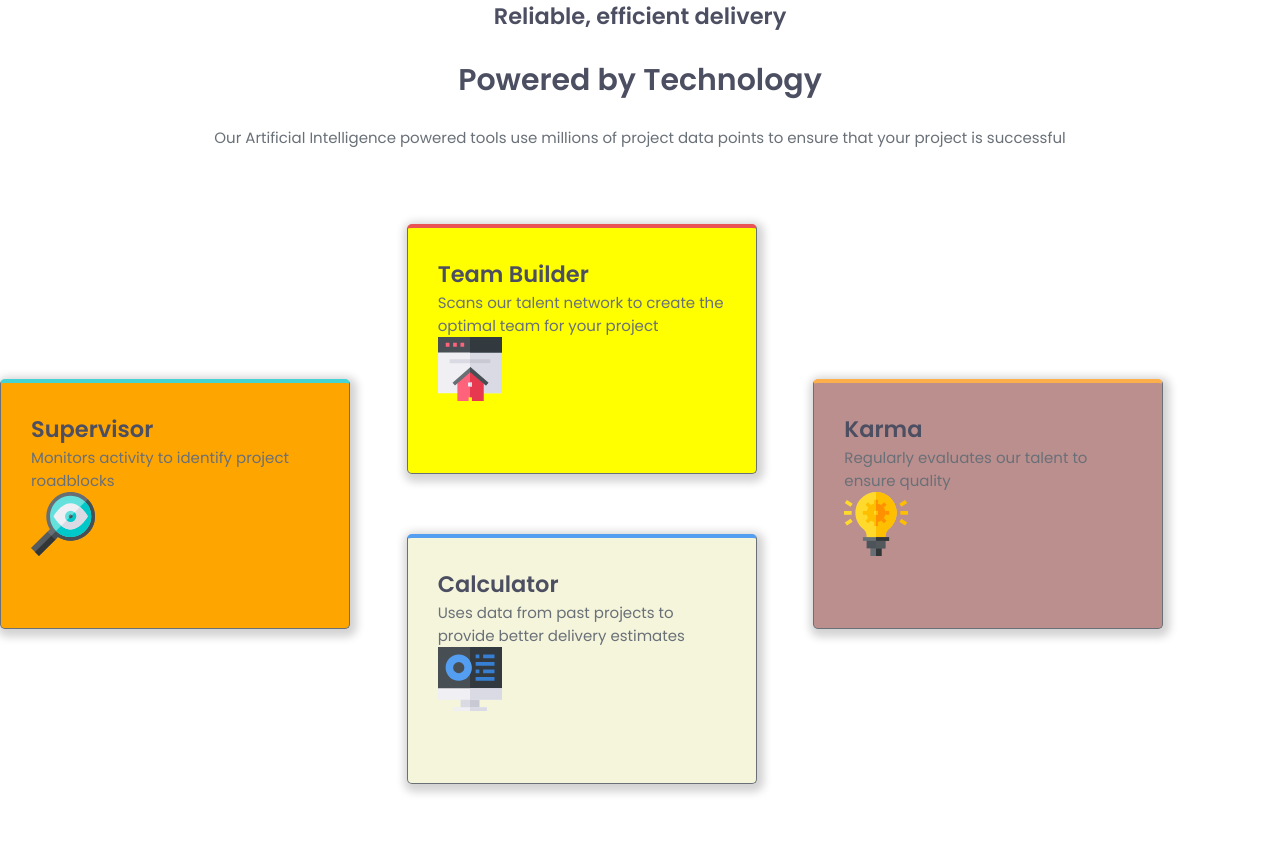
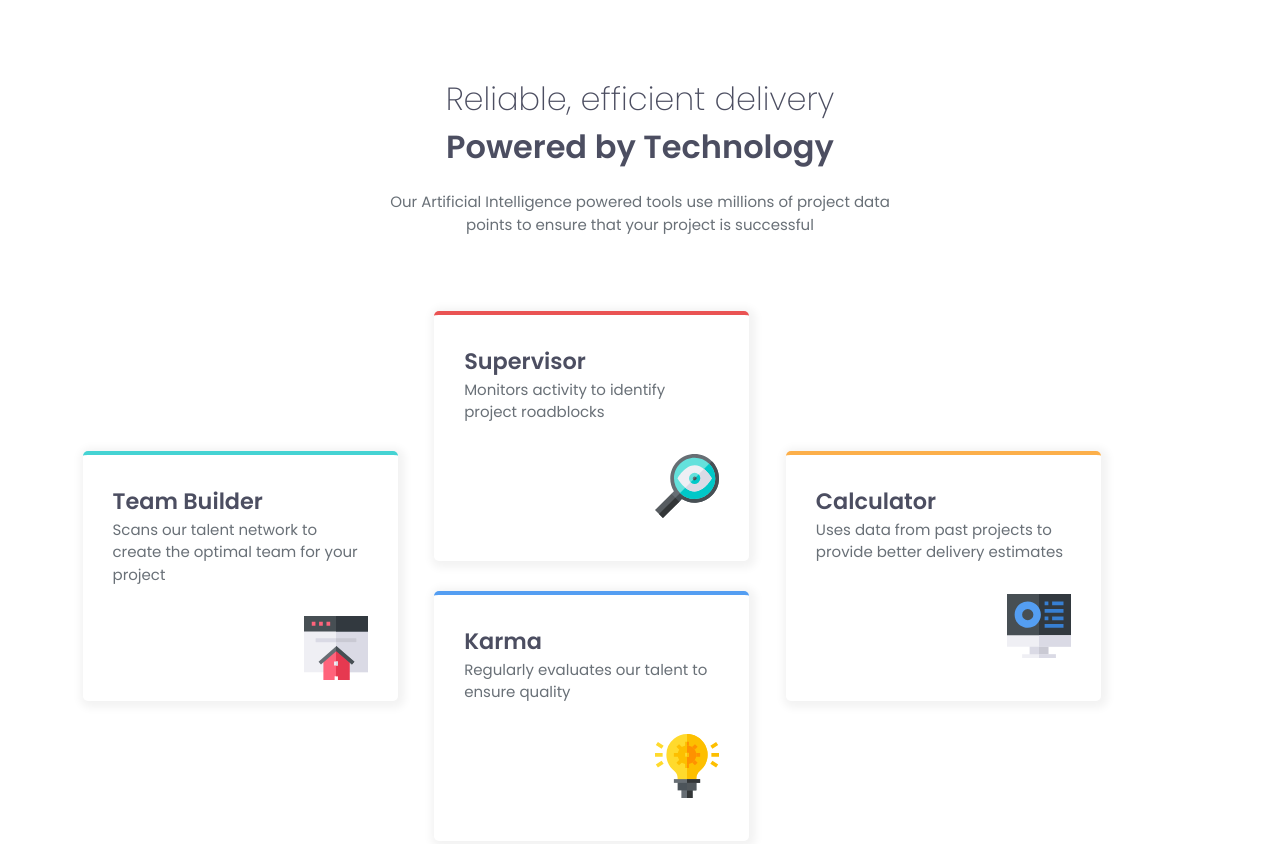
Before and after one commit to ikokolius/four-card-feature-section, a plain HTML site: page index.html in a window 1280 px wide. Before the commit the page ends 814 px from the top, so only its background shows below. Drawn offline with Linux system fonts and the light colour scheme.

Commit message:
implemented basic responsive design for mobile, tablet and desktop

```diff
--- a/assets/sass/_variables.scss
+++ b/assets/sass/_variables.scss
@@ -16,7 +16,6 @@ $font-weight-bold: 600;
 $font-weight-light: 200;
 $font-weight-regular: 400;
 
-// Spacing
-$spacing-150: pxToRem(12px);
-$spacing-300: pxToRem(24px);
-$spacing-30px: pxToRem(30px);
+// Layout
+$layout-2-columns: 768px;
+$layout-3-columns: 1224px;
--- a/assets/sass/main.scss
+++ b/assets/sass/main.scss
@@ -7,71 +7,124 @@ body {
   font-size: $font-size-body;
   font-weight: $font-weight-regular;
   color: $color-grey-400;
+  display: grid;
+  grid-template-areas: 'header' 'main';
+  justify-content: center;
+  justify-items: center;
+  color: $color-grey-500;
 }
 
-h1,
-h2 {
-  font-weight: $font-weight-bold;
-  color: $color-grey-500;
+p {
+  color: $color-grey-400;
+}
+
+header {
+  margin-bottom: pxToRem(75px);
+  padding-top: pxToRem(75px);
+  grid-area: header;
+  width: 80%;
+  // width: pxToRem(300px);
+  text-align: center;
+
+  h1,
+  h2 {
+    font-size: 2rem;
+  }
+
+  h1 {
+    font-weight: $font-weight-bold;
+    margin-bottom: pxToRem(20px);
+  }
+
+  h2 {
+    font-weight: $font-weight-light;
+  }
 }
 
 main {
   display: grid;
-  grid-template-columns: repeat(3, 1fr);
-  grid-template-rows: repeat(4, pxToRem(125px));
-  gap: $spacing-30px;
-}
-
-hgroup {
-  display: flex;
-  flex-direction: column;
-  align-items: center;
-  gap: $spacing-300;
-}
-
-header {
-  margin-bottom: pxToRem(75px);
+  grid-area: main;
+  width: 84%;
+  margin-inline: auto;
+  //width: pxToRem(315px);
+  row-gap: pxToRem(30px);
 }
 
 .card {
-  width: pxToRem(350px);
+  width: pxToRem(315px);
+  //width: pxToRem(350px);
   height: pxToRem(250px);
-  padding: $spacing-30px;
+  padding: pxToRem(30px);
   border-radius: 5px;
-  border-left: 1px solid $color-grey-400;
-  border-right: 1px solid $color-grey-400;
-  border-bottom: 1px solid $color-grey-400;
   border-top: 4px solid;
-  box-shadow: 2px 3px 8px 5px lightgrey;
+  box-shadow: 2px 2px 8px 5px rgb(0 0 0 / 0.05);
+
+  h2 {
+    font-size: 1.4rem;
+  }
+
+  .img-wrapper {
+    margin-top: pxToRem(30px);
+    display: flex;
+    justify-content: flex-end;
+  }
 
   &:nth-child(1) {
-    grid-area: 1 / 2 / 3 / 3;
-    background-color: yellow;
+    //grid-area: 1 / 2 / 3 / 3;
     border-top-color: $color-red;
   }
 
   &:nth-child(2) {
-    grid-area: 2 / 1 / 4 / 2;
-    background-color: orange;
+    //grid-area: 2 / 1 / 4 / 2;
     border-top-color: $color-cyan;
   }
 
   &:nth-child(3) {
-    grid-area: 3 / 2 / 5 / 3;
-    background-color: beige;
+    //grid-area: 3 / 2 / 5 / 3;
     border-top-color: $color-blue;
   }
 
   &:nth-child(4) {
-    grid-area: 5 / 7 / 2 / 3;
-    background-color: rosybrown;
+    //grid-area: 5 / 7 / 2 / 3;
     border-top-color: $color-orange;
   }
 }
 
-@media (max-width: 420px) {
+@media (min-width: $layout-2-columns) {
   main {
-    grid-template-columns: 1fr;
-    grid-template-rows: auto;
+    grid-template-columns: repeat(2, 1fr);
+    column-gap: pxToRem(30px);
   }
 }
+
+@media (min-width: $layout-3-columns) {
+  header {
+    width: pxToRem(505px);
+  }
+
+  main {
+    grid-template-columns: repeat(3, 1fr);
+    grid-template-rows: repeat(4, pxToRem(125px));
+    column-gap: pxToRem(30px);
+    row-gap: pxToRem(15px);
+    width: pxToRem(1115px);
+  }
+
+  .card {
+    &:nth-child(1) {
+      grid-area: 1 / 2 / 3 / 3;
+    }
+
+    &:nth-child(2) {
+      grid-area: 2 / 1 / 4 / 2;
+    }
+
+    &:nth-child(3) {
+      grid-area: 3 / 2 / 5 / 3;
+    }
+
+    &:nth-child(4) {
+      grid-area: 5 / 7 / 2 / 3;
+    }
+  }
+}
--- a/index.html
+++ b/index.html
@@ -34,32 +34,54 @@
     </header>
     <main>
       <article class="card">
+        <h2>Supervisor</h2>
+        <p>Monitors activity to identify project roadblocks</p>
+        <div class="img-wrapper">
+          <img
+            src="./assets/images/icon-supervisor.svg"
+            alt="a magnifying glass"
+            width="64"
+            height="64"
+          />
+        </div>
+      </article>
+      <article class="card">
         <h2>Team Builder</h2>
         <p>
           Scans our talent network to create the optimal team for your project
         </p>
+        <div class="img-wrapper">
           <img
             src="./assets/images/icon-team-builder.svg"
             alt="red house on the foreground, web page on the background"
+            width="64"
+            height="64"
           />
+        </div>
       </article>
       <article class="card">
-        <h2>Supervisor</h2>
-        <p>Monitors activity to identify project roadblocks</p>
+        <h2>Karma</h2>
+        <p>Regularly evaluates our talent to ensure quality</p>
+        <div class="img-wrapper">
           <img
-          src="./assets/images/icon-supervisor.svg"
-          alt="a magnifying glass"
+            src="./assets/images/icon-karma.svg"
+            alt="a light bulb"
+            width="64"
+            height="64"
           />
+        </div>
       </article>
       <article class="card">
         <h2>Calculator</h2>
         <p>Uses data from past projects to provide better delivery estimates</p>
-        <img src="./assets/images/icon-calculator.svg" alt="a computer" />
-      </article>
-      <article class="card">
-        <h2>Karma</h2>
-        <p>Regularly evaluates our talent to ensure quality</p>
-        <img src="./assets/images/icon-karma.svg" alt="a light bulb" />
+        <div class="img-wrapper">
+          <img
+            src="./assets/images/icon-calculator.svg"
+            alt="a computer"
+            width="64"
+            height="64"
+          />
+        </div>
       </article>
     </main>
   </body>
```
Also changed, not shown: assets/css/styles.css, 2 other files. Lines whose indentation alone changed are shown as unchanged.
